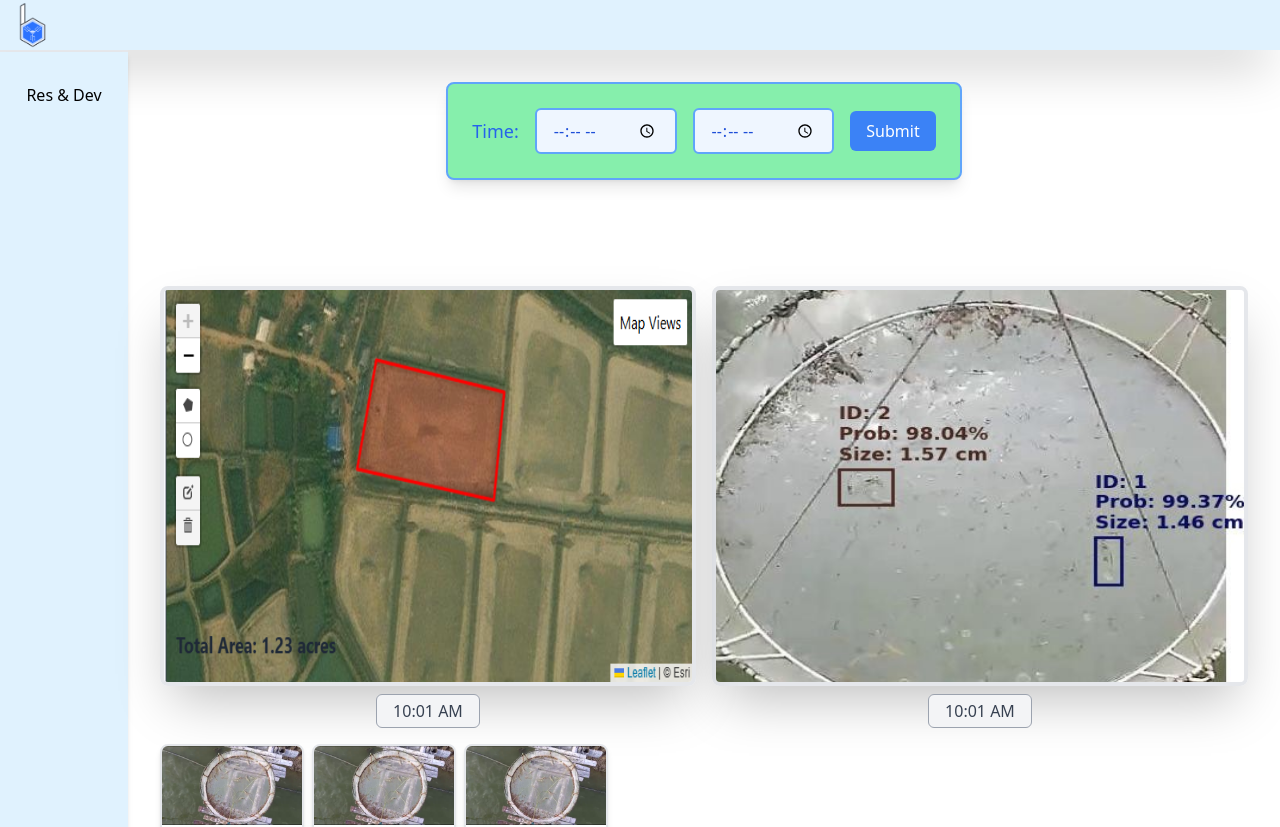
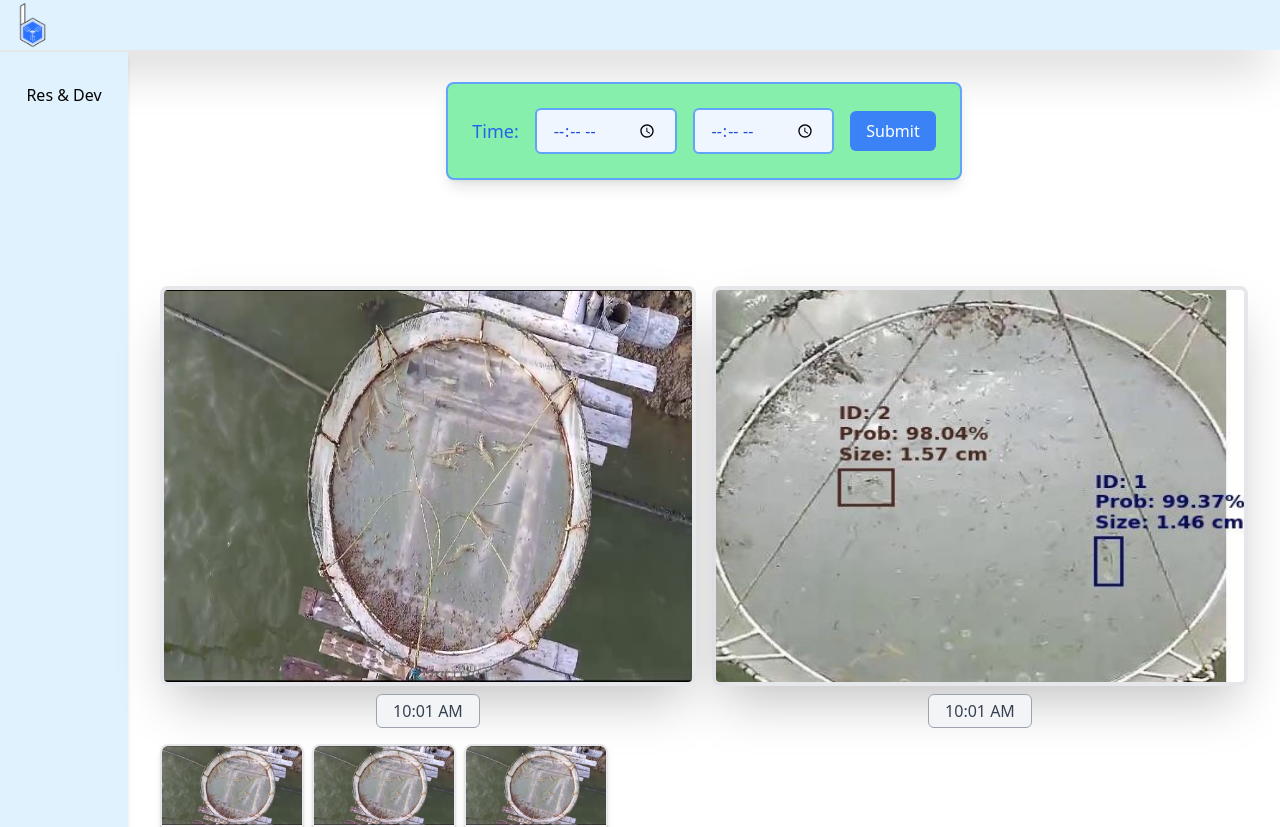
Before and after one commit to web6bariflo/research-and-development, a React (Create React App) app: page /res-and-dev in a window 1280 px wide. Shown: the top 827 px of the page. Built offline with nearby package versions, Linux system fonts and the light colour scheme; no server answers.

Commit message:
photo change

```diff
--- a/src/pages/ResAndDev.jsx
+++ b/src/pages/ResAndDev.jsx
@@ -98,7 +98,7 @@ const ResAndDev = () => {
 
 
           <img
-            src={logo1}
+            src={logo3}
             alt="Large Image"
             className="w-[650px] h-[400px] border-4 shadow-2xl rounded-lg"
           />
```
Also changed, not shown: 7 other files (tests, documents, lock files or other folders).
